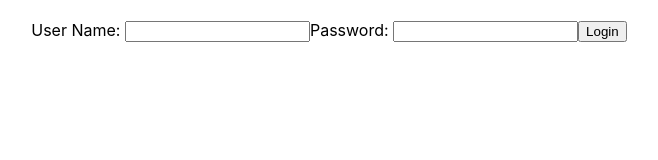
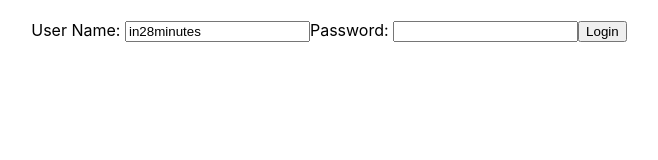
Before and after one commit to shivam-ops/spring-boot-todo-management-app, a React (Create React App) app: page / in a window 1280 px wide. Shown: the top 160 px of the page, without its empty margins (311-969 px from the left). Built offline with nearby package versions, Linux system fonts and the light colour scheme.

Commit message:
adding states for form elements

```diff
--- a/src/components/todo/TodoApp.js
+++ b/src/components/todo/TodoApp.js
@@ -12,11 +12,49 @@ class TodoApp extends React.Component {
 }
 
 class LoginComponent extends React.Component {
+  constructor(props) {
+    super(props);
+
+    this.state = {
+      username: "in28minutes",
+      password: "",
+    };
+
+    this.handleUsernameChange = this.handleUsernameChange.bind(this);
+    this.handlePasswordChange = this.handlePasswordChange.bind(this);
+  }
+
+  handleUsernameChange(event) {
+    console.log("Username>>> ", event.target.value);
+    this.setState({
+      username: event.target.value,
+    });
+  }
+
+  handlePasswordChange(event) {
+    console.log("Password>>> ", event.target.value);
+    this.setState({
+      password: event.target.value,
+    });
+  }
+
   render() {
     return (
       <div>
-        User Name: <input type="text" name="username" />
-        Password: <input type="password" name="password" />
+        User Name:{" "}
+        <input
+          type="text"
+          name="username"
+          value={this.state.username}
+          onChange={this.handleUsernameChange}
+        />
+        Password:{" "}
+        <input
+          type="password"
+          name="password"
+          value={this.state.password}
+          onChange={this.handlePasswordChange}
+        />
         <button>Login</button>
       </div>
     );
```
